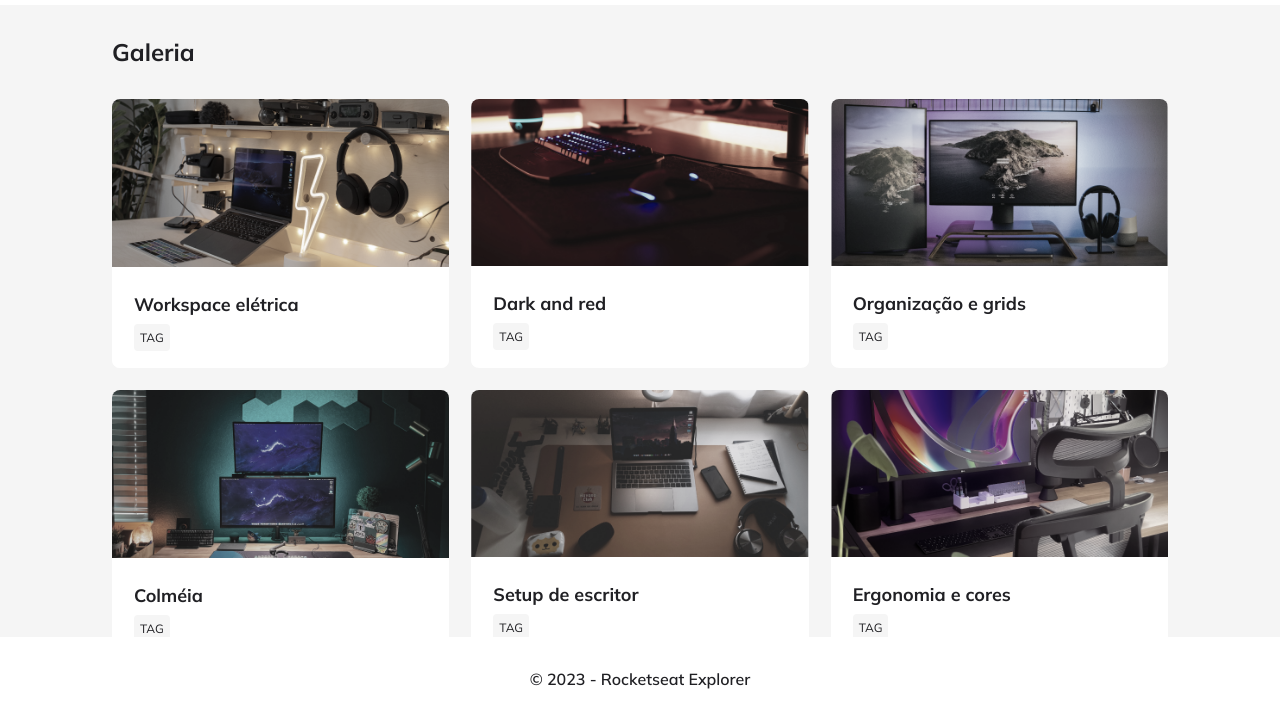
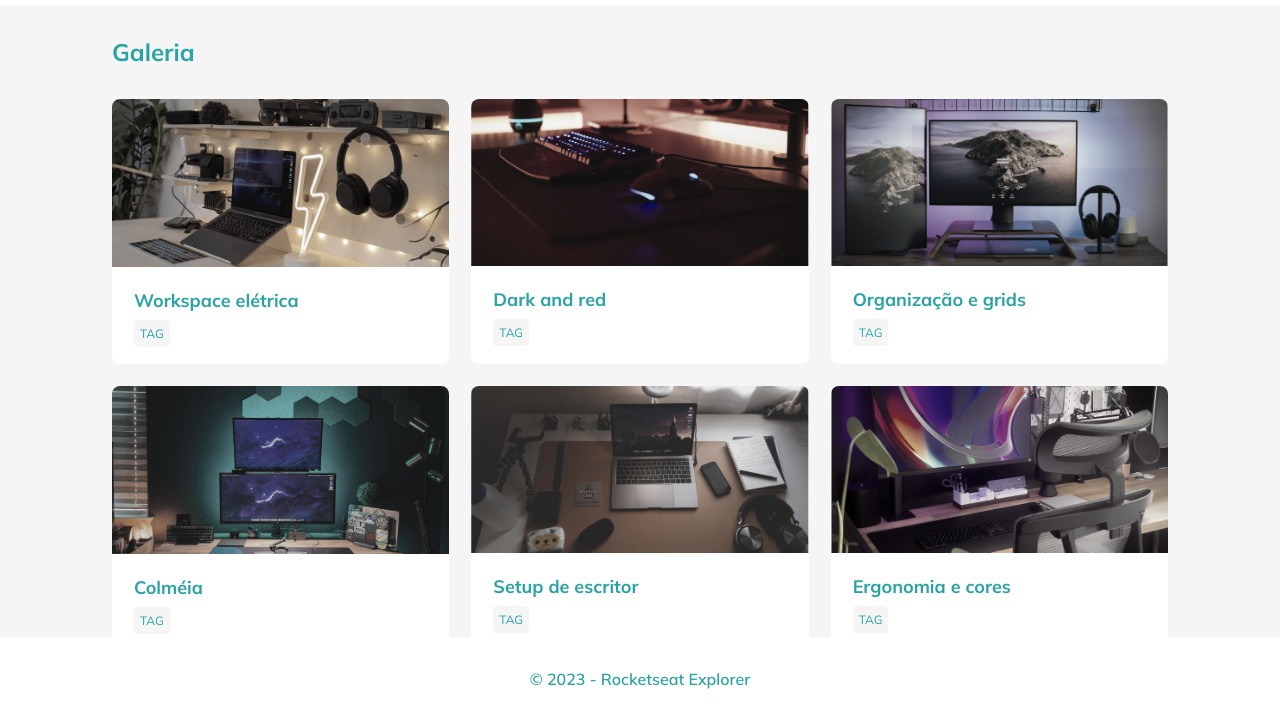
Before and after one commit to dev-gabriel-henrique/page-image-explorer-challenge, a plain HTML site: page index.html in a window 1280 px wide. Shown: the part 79-800 px from the top of the page. Drawn offline with Linux system fonts and the light colour scheme.

Commit message:
finishied

```diff
--- a/index.html
+++ b/index.html
@@ -66,7 +66,7 @@
             </a>
           </figure>
 
-          <figure class="item">
+          <figure class="item" style="--delay:.6s">
             <a href="#">
               <img src="./Assets/image-2.png" alt="Imagem de um teclado e mouse com fundo vermelho">
 
@@ -80,7 +80,7 @@
             </a>
           </figure>
 
-          <figure class="item">
+          <figure class="item" style="--delay:.8s">
             <a href="#">
               <img src="./Assets/image-3.png" alt="Imagem de 2 monitores">
 
@@ -94,7 +94,7 @@
             </a>
           </figure>
 
-          <figure class="item">
+          <figure class="item" style="--delay:1s">
             <a href="#">
               <img src="./Assets/image-4.png" alt="2 monitores com fundo verde marinho">
 
@@ -108,7 +108,7 @@
             </a>
           </figure>
 
-          <figure class="item">
+          <figure class="item" style="--delay:1.2s">
             <a href="#">
               <img src="./Assets/image-5.png" alt="notebook em uma area de trabalho">
 
@@ -123,7 +123,7 @@
             </a>
           </figure>
 
-          <figure class="item">
+          <figure class="item"style="--delay:1.4s">
             <a href="#">
               <img src="./Assets/image-6.png" alt="Área de trabalho ">
 
@@ -137,7 +137,7 @@
             </a>
           </figure>
 
-          <figure class="item">
+          <figure class="item" style="--delay:1.6s">
             <a href="#">
               <img src="./Assets/image-7.png" alt="Imagem clean de 1 monitor com planta e outros objetos">
 
@@ -151,7 +151,7 @@
             </a>
           </figure>
 
-          <figure class="item">
+          <figure class="item" style="--delay:1.8s">
             <a href="#">
               <img src="./Assets/image-8.png" alt="Imagem de uma área de trabalho com fundo roxo">
 
@@ -165,7 +165,7 @@
             </a>
           </figure>
 
-          <figure class="item">
+          <figure class="item"style="--delay:2s">
             <a href="#">
               <img src="./Assets/image-9.png" alt="Imagem com várias telas">
 
--- a/style.css
+++ b/style.css
@@ -11,11 +11,12 @@
 
   font-size: 62.5%;
 
+  --hue: 180;
   --color-base-white: #ffffff;
   --color-base-gray-100: #f5f5f5;
-  --color-base-gray-300: #8d8d99;
-  --color-base-gray-500: #3d3d3d;
-  --color-base-gray-900: #202024;
+  --color-base-gray-300: hsl(var(--hue), 60%, 58%);
+  --color-base-gray-500: hsl(0, 0%, 24%);
+  --color-base-gray-900: hsl(var(--hue), 60%, 40%);
 }
 
 html, body, input {
@@ -133,6 +134,7 @@ main {
   filter: grayscale(0.7);
 
   transition: all 300ms ease-in-out;
+  display: block;
 }
 
 .item img:hover {
@@ -143,11 +145,6 @@ main {
 .item a {
   text-decoration: none;
   color: var(--color-base-gray-900);
-}
-
-.item:hover {
-  transform: scale(1.01);
-  transition: all 300ms ease-in-out;
 }
 
 .description {
@@ -180,3 +177,37 @@ footer p {
   padding: 1.6rem;
   font-weight: 600;
 }
+
+/*animações*/
+
+header {
+  --startY: -100%;
+  animation: move .3s;
+}
+
+footer {
+  --startY: 100%;
+  animation: move .3s;
+}
+
+@keyframes move {
+  from {
+    transform: translateY(var(--startY));
+  }
+}
+
+.item {
+  --delay: .4s;
+  animation: appear .4s var(--delay) backwards;
+}
+
+@keyframes appear {
+  0% {
+    opacity: 0;
+    transform: scale(0.7);
+  }
+
+  50% {
+    transform: scale(1.2);
+  }
+}
```
